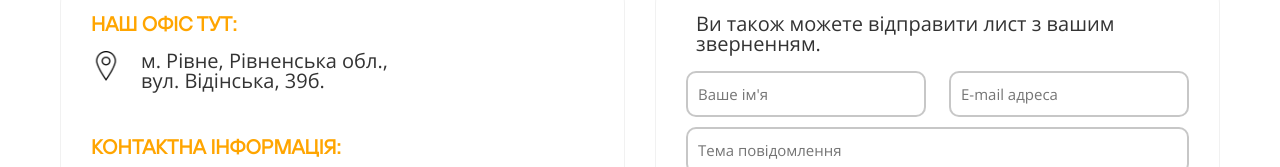
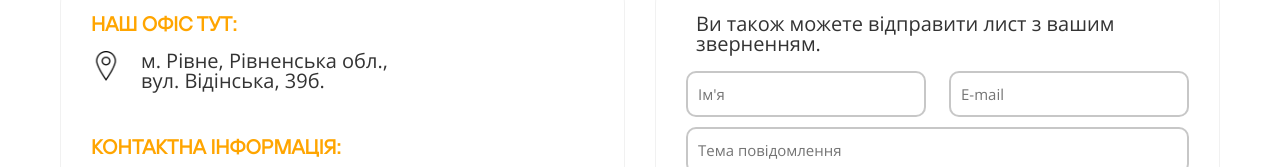
Before and after one commit to ReveinOFF/SyaivoV, a React (Create React App) app in the folder Front/: page /contact in a window 1280 px wide. Shown: the part 207-374 px from the top of the page. Built offline with nearby package versions, Linux system fonts and the light colour scheme.

Commit message:
Update Contact Page

```diff
--- a/Front/src/pages/contact/contact.jsx
+++ b/Front/src/pages/contact/contact.jsx
@@ -62,8 +62,8 @@ const Contact = () => {
         <form className="snd-msg" onSubmit={(e) => handleSubmite(e)}>
           <div>Ви також можете відправити лист з вашим зверненням.</div>
           <div>
-            <input type="text" name="name" placeholder="Ваше ім'я" />
-            <input type="email" name="email" placeholder="E-mail адреса" />
+            <input type="text" name="name" placeholder="Ім'я" />
+            <input type="email" name="email" placeholder="E-mail" />
           </div>
           <input type="text" name="subject" placeholder="Тема повідомлення" />
           <textarea
```
